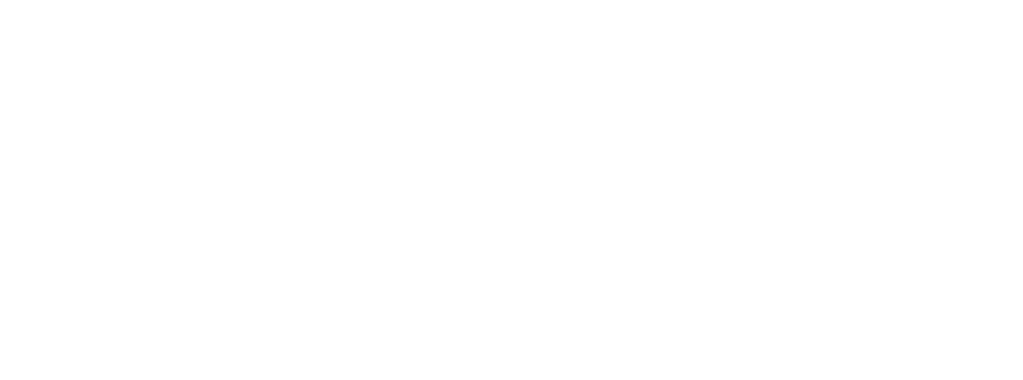
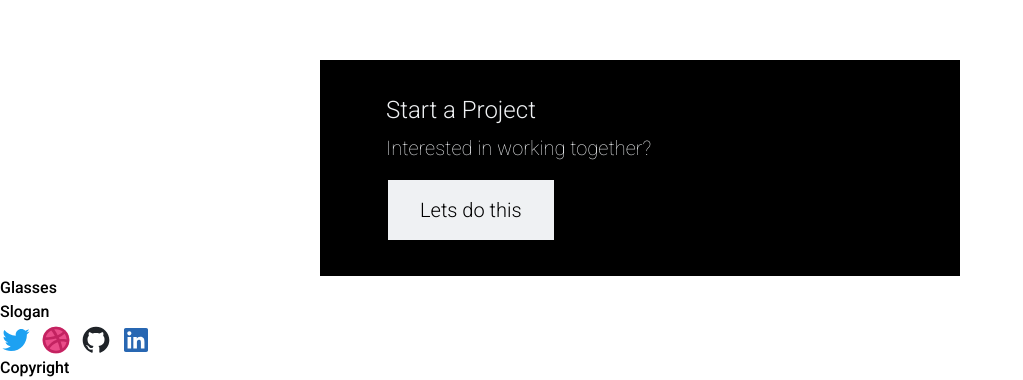
Before and after one commit to kaavehcodes/portfolio, a Next.js app: page / in a window 1280 px wide. Shown: the part 4660-5040 px from the top of the page, without its empty margins (0-1023 px from the left). Before the commit the page ends 4720 px from the top, so only its background shows below. Built offline with nearby package versions, Linux system fonts and the light colour scheme.

Commit message:
Add cta section

```diff
--- a/src/app/page.tsx
+++ b/src/app/page.tsx
@@ -1,4 +1,7 @@
 import { SKILLS } from "@/content/data-skills";
+
+import Image from "next/image";
+import Link from "next/link";
 
 import Logo from "@/components/Logo";
 import LogoType from "@/components/LogoType";
@@ -6,10 +9,13 @@
 import Navbar from "@/components/Navbar";
 import Tableau from "@/components/Tableau";
 import SkillTag from "@/components/SkillTag";
-import Image from "next/image";
-import Link from "next/link";
+
 import FormContact from "@/components/FormContact";
 import BlogPost from "@/components/BlogPost";
+import IconDribbble from "@/components/icons/IconDribbble"
+import IconGithub from "@/components/icons/IconGithub"
+import IconLinkedin from "@/components/icons/IconLinkedin"
+import IconTwitter from "@/components/icons/IconTwitter"
 
 export default function Home() {
   return (
@@ -105,6 +111,40 @@
           <BlogPost />
         </div>
       </section>
+      <section className="container w-1/2 mx-auto">
+        <div className="border-2 border-black bg-black px-16 py-8">
+          <h2 className="text-2xl font-light text-white mb-2">Start a Project</h2>
+          <p className="text-xl font-thin text-white mb-4">Interested in working together?</p>
+          <button className="border-2 border-black bg-white text-xl font-light px-8 py-4">Lets do this</button>
+        </div>
+      </section>
+      <footer>
+        <figure>Glasses</figure>
+        <p>Slogan</p>
+        <ul className="flex flex-row items-center">
+          <li className="mr-2">
+            <a href="https://x.com/KaavehTweets" className="cursor-pointer" target="_blank" no-referrer>
+              <IconTwitter width={32} height={32} />
+            </a>
+          </li>
+          <li className="mr-2">
+            <a href="https://dribbble.com/kaavehdesigns" className="cursor-pointer" target="_blank" no-referrer>
+              <IconDribbble width={32} height={32} />
+            </a>
+          </li>
+          <li className="mr-2">
+            <a href="https://github.com/kaavehcodes" className="cursor-pointer" target="_blank" no-referrer>
+              <IconGithub width={32} height={32} />
+            </a>
+          </li>
+          <li>
+            <a href="https://www.linkedin.com/in/kaavehrostami/" className="cursor-pointer" target="_blank" no-referrer>
+              <IconLinkedin width={32} height={32} />
+            </a>
+          </li>
+        </ul>
+        <p>Copyright</p>
+      </footer>
     </main>
   );
 }
```
